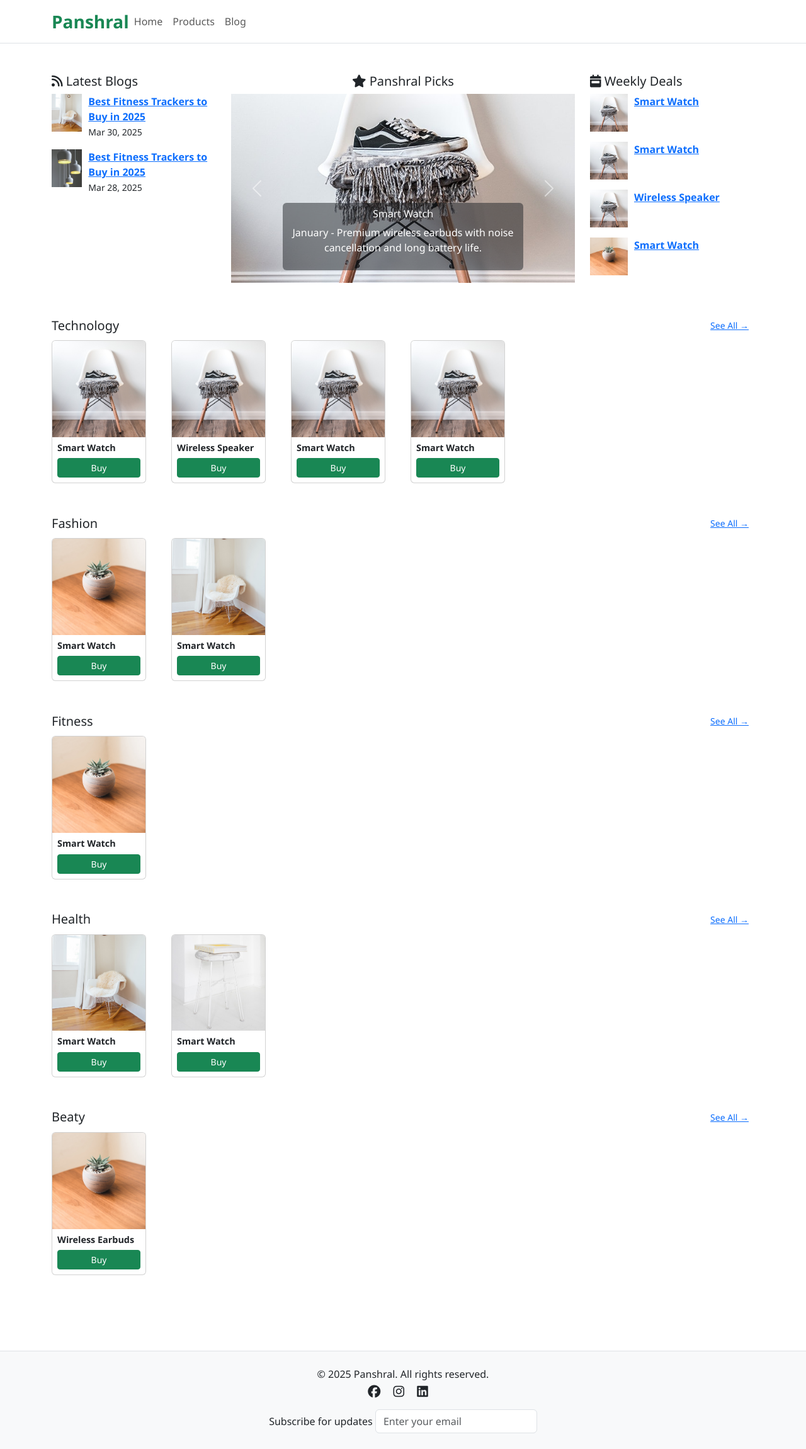
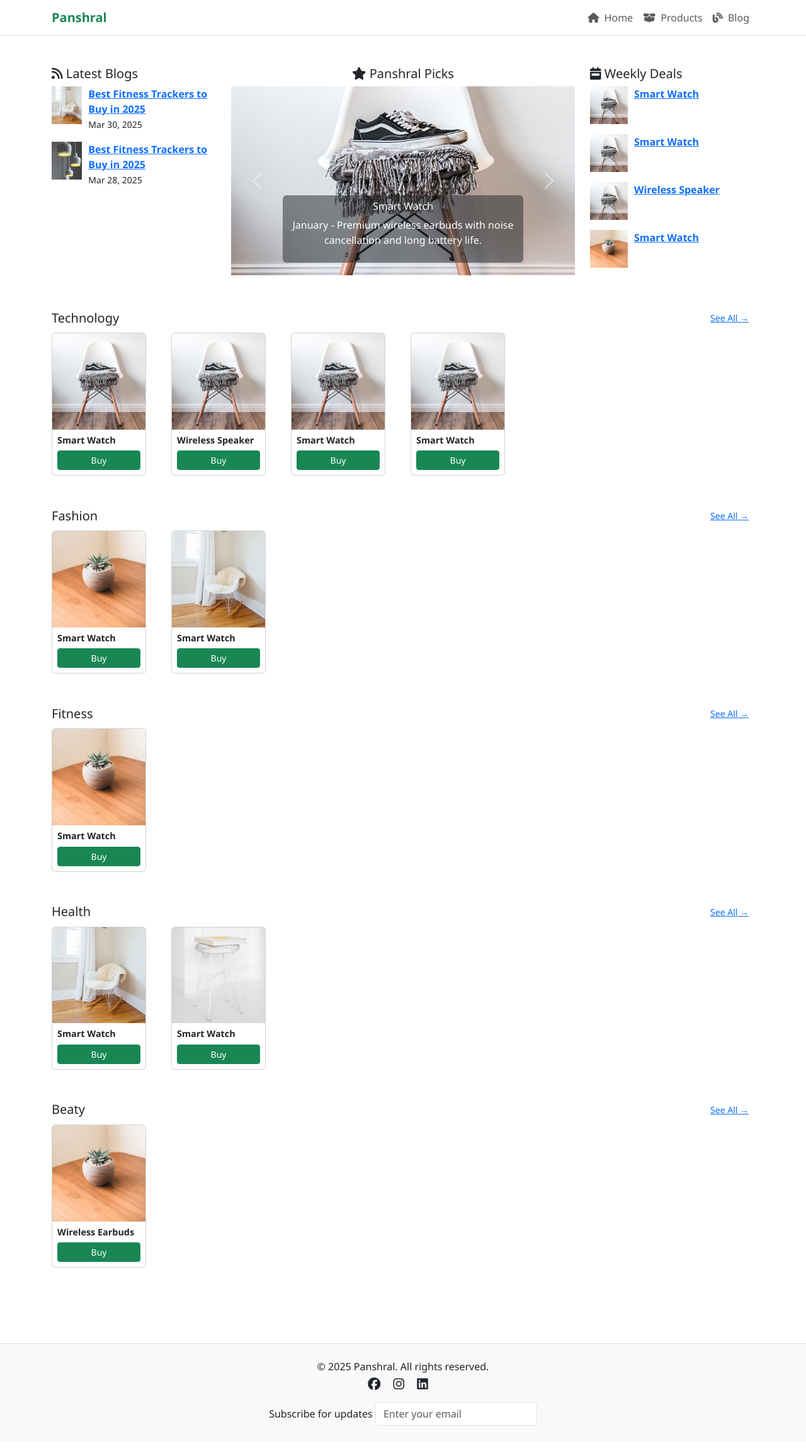
Before and after one commit to Panshral/Panshral.github.io, a Jekyll site: the page built from index.html, in a window 1280 px wide. Shown: the whole page at 63% size. Built offline with Jekyll 4.4.1, drawn with Linux system fonts in a browser that asks for light colours.

Commit message:
changes to header - adding icons

```diff
--- a/_includes/header.html
+++ b/_includes/header.html
@@ -1,15 +1,26 @@
 <header class="border-bottom mb-4">
   <nav class="navbar navbar-expand-lg navbar-light bg-white">
-    <div class="container d-flex justify-content-between align-items-center">
-      <a class="navbar-brand fw-bold text-success mx-auto text-center" href="/" style="font-size: 1.75rem;">Panshral</a>
-      <button class="navbar-toggler position-absolute end-0" type="button" data-bs-toggle="collapse" data-bs-target="#navbarNav">
+    <div class="container">
+      <!-- Left-aligned Logo -->
+      <a class="navbar-brand fw-bold text-success" href="/">Panshral</a>
+
+      <!-- Mobile Toggler -->
+      <button class="navbar-toggler" type="button" data-bs-toggle="collapse" data-bs-target="#navbarNav">
         <span class="navbar-toggler-icon"></span>
       </button>
-      <div class="collapse navbar-collapse justify-content-right" id="navbarNav">
+
+      <!-- Right-aligned Nav -->
+      <div class="collapse navbar-collapse justify-content-end" id="navbarNav">
         <ul class="navbar-nav">
-          <li class="nav-item"><a class="nav-link" href="/">Home</a></li>
-          <li class="nav-item"><a class="nav-link" href="/products.html">Products</a></li>
-          <li class="nav-item"><a class="nav-link" href="/blog.html">Blog</a></li>
+          <li class="nav-item">
+            <a class="nav-link" href="/"><i class="fas fa-home me-1"></i> Home</a>
+          </li>
+          <li class="nav-item">
+            <a class="nav-link" href="/products.html"><i class="fas fa-box-open me-1"></i> Products</a>
+          </li>
+          <li class="nav-item">
+            <a class="nav-link" href="/blog.html"><i class="fas fa-blog me-1"></i> Blog</a>
+          </li>
         </ul>
       </div>
     </div>
```
